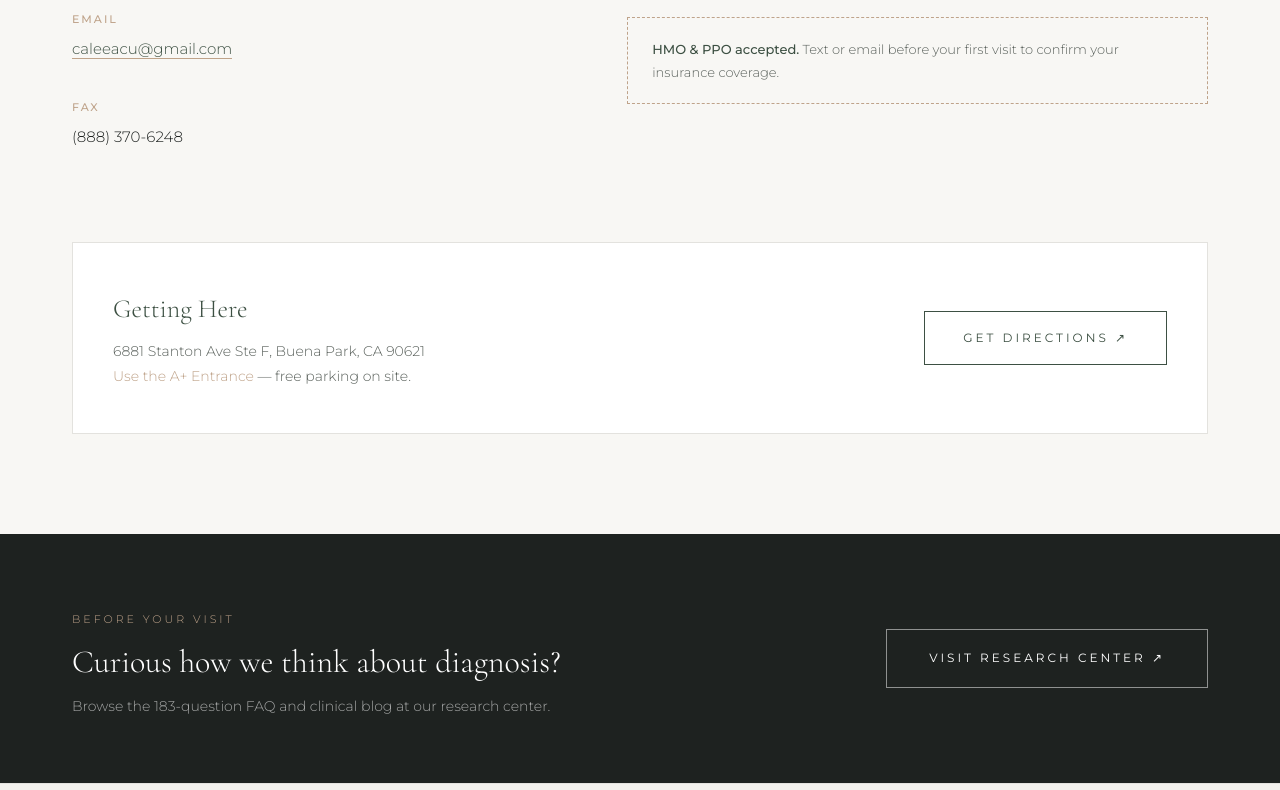
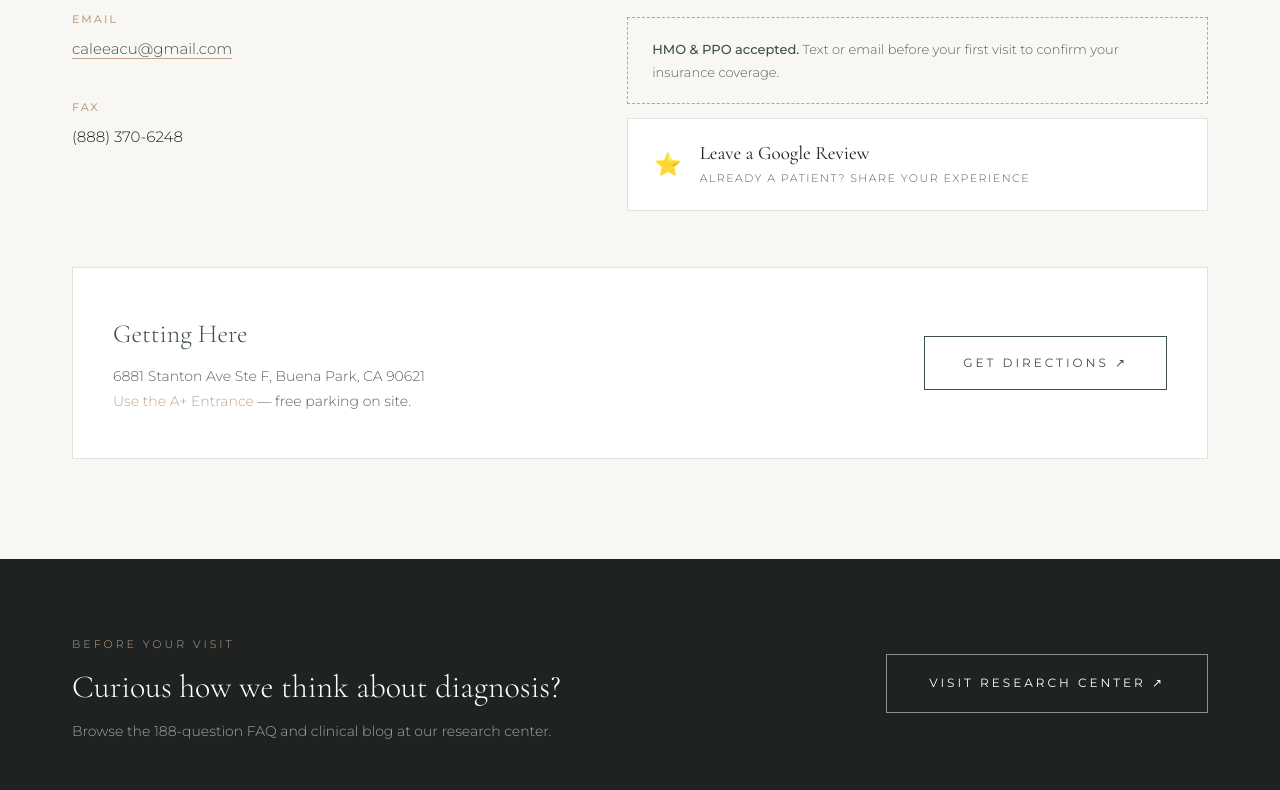
Before and after one commit to caleeacu/clinic, a plain HTML site: page contact.html in a window 1280 px wide. Shown: the part 930-1720 px from the top of the page. Drawn offline with nearby package versions, Linux system fonts and the light colour scheme.

Commit message:
Add files via upload

```diff
--- a/contact.html
+++ b/contact.html
@@ -15,15 +15,6 @@
 
 <title>Contact &amp; Appointments — CALee Acupuncture | Buena Park, CA</title>
 <meta name="description" content="Book online, text, or email CALee Acupuncture: 6881 Stanton Ave Ste F (A+ Entrance), Buena Park, CA 90621. Text/WhatsApp (562) 907-8640. HMO &amp; PPO accepted."/>
-<link rel="canonical" href="https://caleeacu.com/contact.html"/>
-<meta property="og:type" content="website"/>
-<meta property="og:url" content="https://caleeacu.com/contact.html"/>
-<meta property="og:title" content="Contact &amp; Appointments — CALee Acupuncture | Buena Park, CA"/>
-<meta property="og:description" content="Book online, text, or email CALee Acupuncture: 6881 Stanton Ave Ste F (A+ Entrance), Buena Park, CA 90621. Text/WhatsApp (562) 907-8640. HMO &amp; PPO accepted."/>
-<meta property="og:image" content="https://caleeacu.com/assets/images/og-image.jpg"/>
-<meta property="og:image:width" content="1200"/>
-<meta property="og:image:height" content="630"/>
-<meta name="twitter:card" content="summary_large_image"/>
 <link rel="preconnect" href="https://fonts.googleapis.com"/>
 <link rel="preconnect" href="https://fonts.gstatic.com" crossorigin/>
 <link href="https://fonts.googleapis.com/css2?family=Cormorant+Garamond:ital,wght@0,300;0,400;0,600;1,400&family=Montserrat:wght@200;300;400;500&display=swap" rel="stylesheet"/>
@@ -93,6 +84,13 @@
             <strong>HMO &amp; PPO accepted.</strong>
             Text or email before your first visit to confirm your insurance coverage.
           </div>
+          <a class="ca ca-review" href="https://g.page/r/CUFmN1x_BblgEAI/review" target="_blank" rel="noopener">
+            <span class="ca-icon">&#11088;</span>
+            <span>
+              <span class="ca-label">Leave a Google Review</span>
+              <span class="ca-sub">Already a patient? Share your experience</span>
+            </span>
+          </a>
         </div>
       </div>
 
@@ -115,7 +113,7 @@
       <div>
         <p class="kicker">Before Your Visit</p>
         <h3>Curious how we think about diagnosis?</h3>
-        <p>Browse the 183-question FAQ and clinical blog at our research center.</p>
+        <p>Browse the 188-question FAQ and clinical blog at our research center.</p>
       </div>
       <a class="cta-button" href="https://research.caleeacu.com" target="_blank" rel="noopener">Visit Research Center &#8599;</a>
     </div>
```
Also changed, not shown: about.html (+1 -1 lines), index.html (+1 -1 lines).
